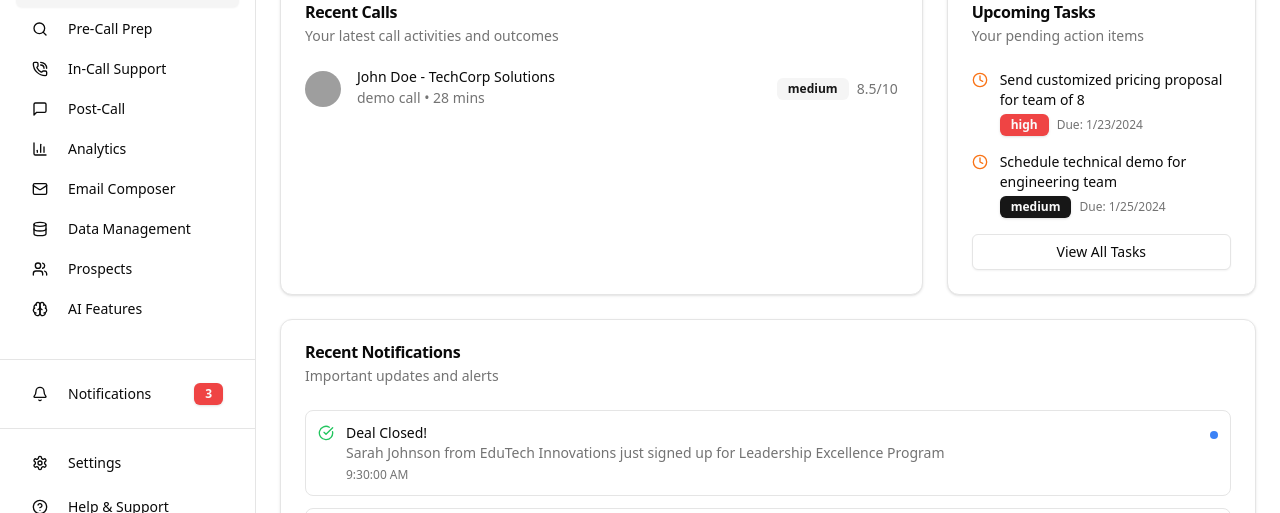
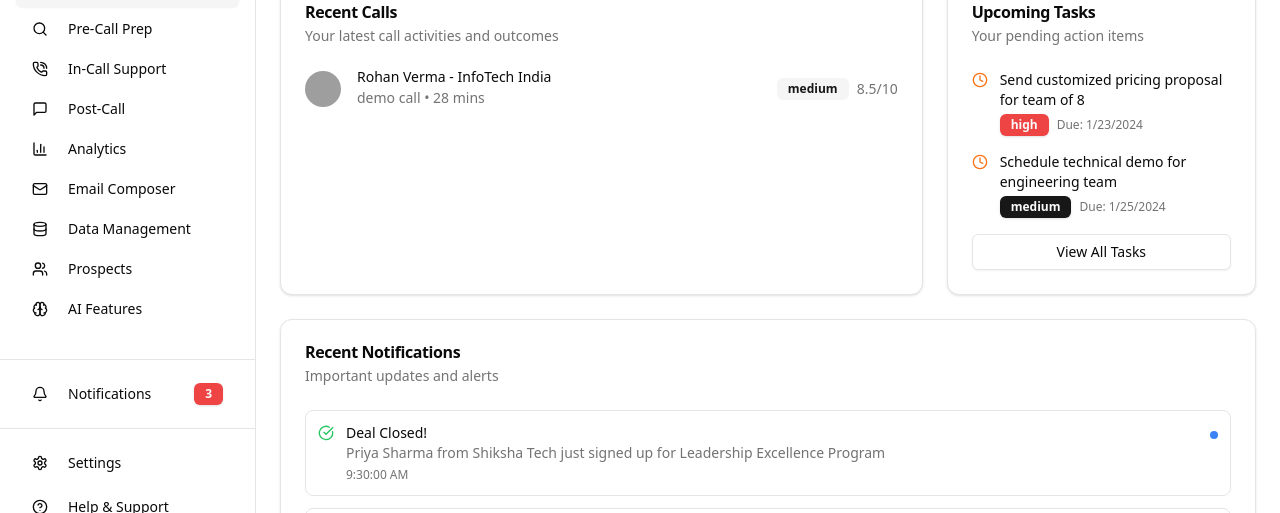
Before and after one commit to PMxsagar/seaful.ai, a Next.js app: page / in a window 1280 px wide. Shown: the part 259-772 px from the top of the page. Built offline with nearby package versions, Linux system fonts and the light colour scheme; grey boxes are pictures that could not be loaded.

Commit message:
ui changes

```diff
--- a/src/components/data-display/data-display.tsx
+++ b/src/components/data-display/data-display.tsx
@@ -21,7 +21,6 @@ import {
   Building,
   User,
   Target,
-  DollarSign,
   Star,
   MoreHorizontal
 } from 'lucide-react';
@@ -495,7 +494,7 @@ const DataDisplay = () => {
                 <p className="text-sm font-medium text-gray-600">Conversion Rate</p>
                 <p className="text-2xl font-bold">24.5%</p>
               </div>
-              <DollarSign className="h-8 w-8 text-orange-600" />
+              <div className="h-8 w-8 text-orange-600">₹</div>
             </div>
           </CardContent>
         </Card>
--- a/src/lib/mock-data/index.ts
+++ b/src/lib/mock-data/index.ts
@@ -39,14 +39,14 @@ export const mockUsers: User[] = [
 export const mockProspects: Prospect[] = [
   {
     id: '1',
-    name: 'John Doe',
-    email: 'john@techcorp.com',
-    company: 'TechCorp Solutions',
+    name: 'Rohan Verma',
+    email: 'rohan@infotech.com',
+    company: 'InfoTech India',
     position: 'Engineering Manager',
     phone: '+91-9876543210',
     industry: 'Technology',
     companySize: '200-500',
-    budget: '₹50,000-₹1,00,000',
+    budget: '₹4,000,000-₹8,000,000',
     interests: ['Machine Learning', 'Data Science', 'Cloud Computing'],
     painPoints: ['Team upskilling', 'Technology adoption', 'Talent retention'],
     source: 'LinkedIn',
@@ -56,14 +56,14 @@ export const mockProspects: Prospect[] = [
   },
   {
     id: '2',
-    name: 'Sarah Johnson',
-    email: 'sarah@edutech.com',
-    company: 'EduTech Innovations',
+    name: 'Priya Sharma',
+    email: 'priya@shiksha.com',
+    company: 'Shiksha Tech',
     position: 'HR Director',
     phone: '+91-9876543211',
     industry: 'Education',
     companySize: '100-200',
-    budget: '₹25,000-₹50,000',
+    budget: '₹2,000,000-₹4,000,000',
     interests: ['Leadership Development', 'Communication Skills', 'Project Management'],
     painPoints: ['Employee development', 'Skills gap', 'Training budget'],
     source: 'Website',
@@ -188,8 +188,8 @@ export const mockPerformance: Performance[] = [
       conversionRate: 22,
       leadsGenerated: 15,
       dealsWon: 8,
-      revenue: 320000,
-      averageDealSize: 40000,
+      revenue: 25600000,
+      averageDealSize: 3200000,
       salesCycleLength: 14,
       emailResponseRate: 68,
       customerSatisfaction: 8.4,
@@ -204,7 +204,7 @@ export const mockPitchSuggestions: PitchSuggestion[] = [
     id: '1',
     prospectId: '1',
     productId: '1',
-    content: 'Hi John, I understand your team is looking to enhance their ML capabilities. Our ML Mastery program has helped 200+ engineering teams like yours build production-ready ML systems in just 6 months.',
+    content: 'Hi Rohan, I understand your team is looking to enhance their ML capabilities. Our ML Mastery program has helped 200+ engineering teams like yours build production-ready ML systems in just 6 months.',
     context: 'Opening pitch for ML course to engineering manager',
     effectiveness: 8.5,
     usageCount: 15,
@@ -214,7 +214,7 @@ export const mockPitchSuggestions: PitchSuggestion[] = [
     id: '2',
     prospectId: '1',
     productId: '1',
-    content: 'I hear your concern about the budget. Let me share how TechCorp similar to yours achieved 300% ROI within 12 months by investing in ML training. We also offer flexible payment options.',
+    content: 'I hear your concern about the budget. Let me share how InfoTech similar to yours achieved 300% ROI within 12 months by investing in ML training. We also offer flexible payment options.',
     context: 'Handling budget objections',
     effectiveness: 7.8,
     usageCount: 8,
@@ -299,7 +299,7 @@ export const mockDashboard: Dashboard = {
       id: '1',
       type: 'success',
       title: 'Deal Closed!',
-      message: 'Sarah Johnson from EduTech Innovations just signed up for Leadership Excellence Program',
+      message: 'Priya Sharma from Shiksha Tech just signed up for Leadership Excellence Program',
       timestamp: new Date('2024-01-22T09:30:00'),
       read: false,
     },
```
